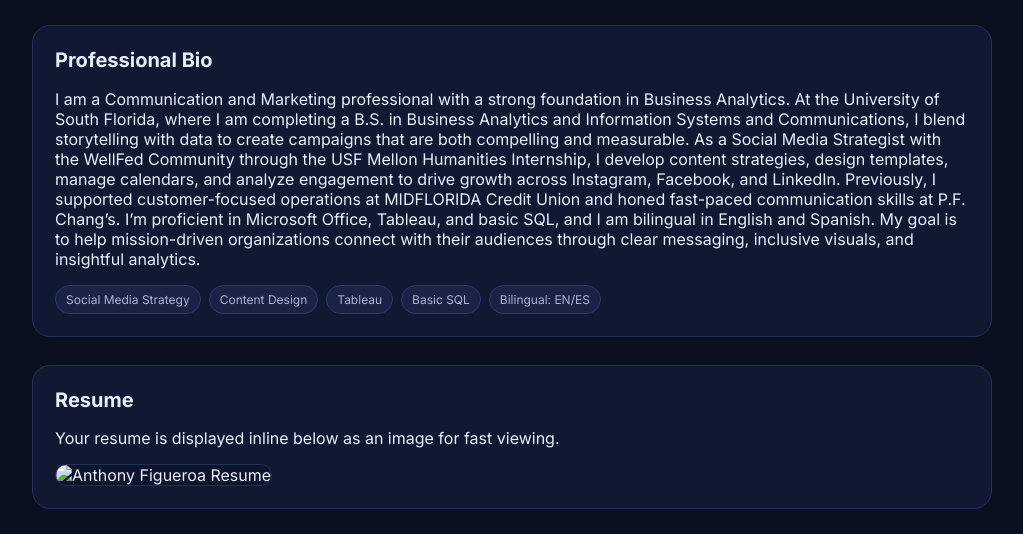
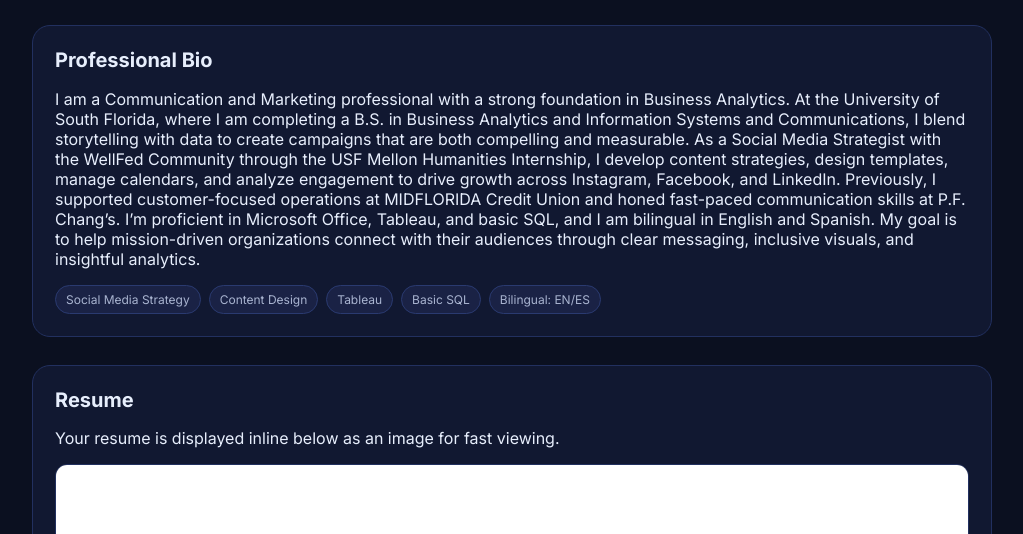
Before and after one commit to afigueroa20/afigueroa.github.io, a plain HTML site: page index.html in a window 1280 px wide. Shown: the part 213-747 px from the top of the page, without its empty margins (128-1151 px from the left). Drawn offline with Linux system fonts and the light colour scheme.

Commit message:
Update index.html

```diff
--- a/index.html
+++ b/index.html
@@ -59,7 +59,7 @@
     <section id="resume" class="resume">
       <h2>Resume</h2>
       <p>Your resume is displayed inline below as an image for fast viewing.</p>
-      <img src="./assets/resume.png" alt="Anthony Figueroa Resume" />
+      <img src="resume.png">
     </section>
 
     <section id="contact">
```
